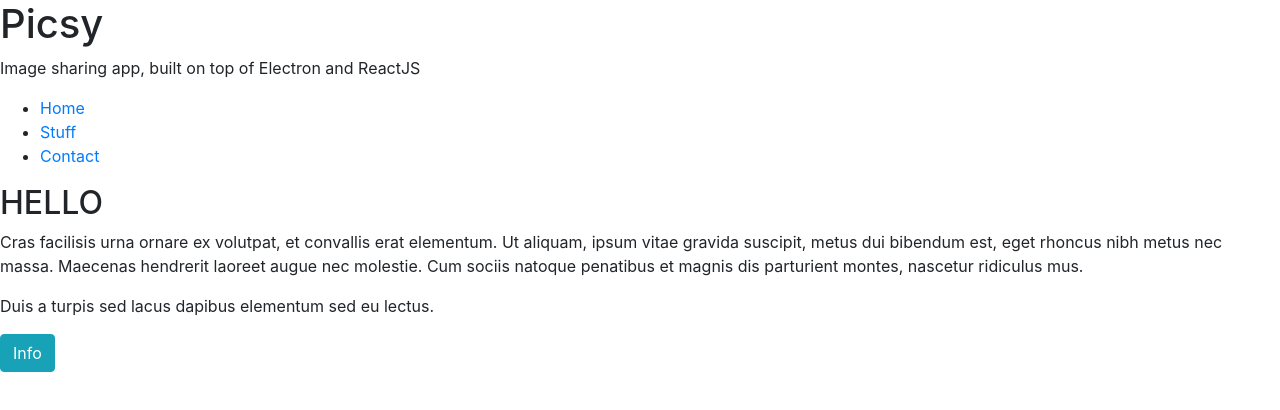
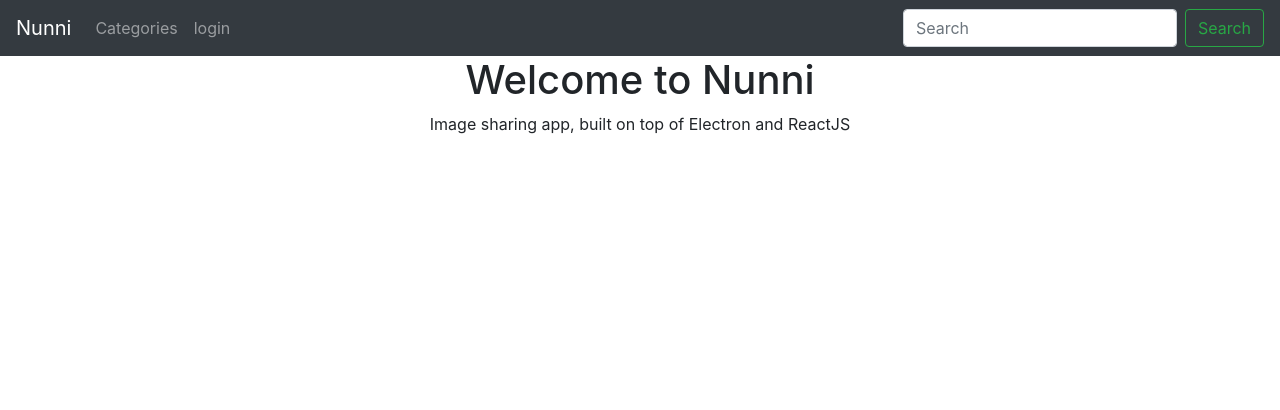
Before and after one commit to rohitkeshav/pic-sy, a React (Create React App) app: page / in a window 1280 px wide. Shown: the top 410 px of the page. Built offline with nearby package versions, Linux system fonts and the light colour scheme.

Commit message:
project setup | with working example of react router

```diff
--- a/package.json
+++ b/package.json
@@ -3,6 +3,7 @@
   "version": "0.1.0",
   "private": true,
   "dependencies": {
+    "bootstrap": "^4.1.3",
     "electron": "^3.0.9",
     "react": "^16.6.3",
     "react-dom": "^16.6.3",
--- a/public/index.html
+++ b/public/index.html
@@ -9,14 +9,16 @@
   <!-- Bootstrap CSS -->
   <link rel="stylesheet" href="https://stackpath.bootstrapcdn.com/bootstrap/4.1.3/css/bootstrap.min.css" integrity="sha384-MCw98/SFnGE8fJT3GXwEOngsV7Zt27NXFoaoApmYm81iuXoPkFOJwJ8ERdknLPMO"
     crossorigin="anonymous">
+  <link href="https://fonts.googleapis.com/css?family=Work+Sans" rel="stylesheet">
 
-  <title>Picsy</title>
+  <title>Nunni</title>
 </head>
 
   <body>
 
     <div id="root"></div>
-    <button type="button" class="btn btn-info">Info</button>
+
+    <!-- <button type="button" class="btn btn-info">Info</button> -->
 
     <!-- Optional JavaScript -->
     <!-- jQuery first, then Popper.js, then Bootstrap JS -->
--- a/src/App.css
+++ b/src/App.css
@@ -21,7 +21,14 @@
 .App-link {
   color: #61dafb;
 }
-
+.home-div{
+  /* height: 400px;
+  width: 800px; */
+  display: flex;
+  flex-direction: column;
+  justify-content: center;
+  text-align: center;
+}
 @keyframes App-logo-spin {
   from {
     transform: rotate(0deg);
--- a/src/App.js
+++ b/src/App.js
@@ -1,8 +1,20 @@
 import React, { Component } from 'react';
-import { Route, NavLink, HashRouter } from "react-router-dom";
+import NavBar from "./navbar";
+import { Route, Switch, HashRouter } from "react-router-dom";
+import Categories from "./categories";
+import Stuff from "./stuff";
 import Home from "./home";
-import Stuff from "./stuff";
-import Contact from "./contact";
+
+// content holds routes to our components
+const Content = () => (
+  <main>
+    <Switch>
+      <Route exact path='/' component={Home} />
+      <Route path='/categories' component={Categories} />
+      <Route path='/login' component={Stuff} />
+    </Switch>
+  </main>
+)
 
 
 class App extends Component {
@@ -10,21 +22,8 @@
     return (
       <HashRouter>
         <div>
-            <h1> Picsy </h1>
-            <p>
-              Image sharing app, built on top of Electron and ReactJS
-            </p>
-
-            <ul className="header">
-              <li><NavLink to="/">Home</NavLink></li>
-              <li><NavLink to="/stuff">Stuff</NavLink></li>
-              <li><NavLink to="/contact">Contact</NavLink></li>
-            </ul>
-            <div className="content">
-              <Route exact path="/" component={Home} />
-              <Route path="/stuff" component={Stuff} />
-              <Route path="/contact" component={Contact} />
-            </div>
+          <NavBar></NavBar>
+          <Content></Content>
         </div>
       </HashRouter>
     );
--- /dev/null
+++ b/src/categories.js
@@ -0,0 +1,20 @@
+import React, { Component } from "react";
+
+class Categories extends Component {
+    render() {
+        return (
+            <div>
+                <h2>Categories</h2>
+                <ul>
+                    <li>Funny</li>
+                    <li>Memes</li>
+                    <li>Games</li>
+                    <li>Fail</li>
+                    <li>Staff Picks</li>
+                </ul>
+            </div>
+        );
+    }
+}
+
+export default Categories;
--- a/src/home.js
+++ b/src/home.js
@@ -1,21 +1,14 @@
-import React, { Component } from "react";
+import React, { Component } from 'react';
+import './App.css'
 
-class Home extends Component {
+
+export default class Home extends Component {
     render() {
         return (
-            <div>
-                <h2>HELLO</h2>
-                <p>Cras facilisis urna ornare ex volutpat, et
-                convallis erat elementum. Ut aliquam, ipsum vitae
-                gravida suscipit, metus dui bibendum est, eget rhoncus nibh
-                metus nec massa. Maecenas hendrerit laoreet augue
-                nec molestie. Cum sociis natoque penatibus et magnis
-        dis parturient montes, nascetur ridiculus mus.</p>
-
-                <p>Duis a turpis sed lacus dapibus elementum sed eu lectus.</p>
+            <div className="home-div">
+                <h1>Welcome to Nunni</h1>
+                <p> Image sharing app, built on top of Electron and ReactJS </p>
             </div>
-        );
+        )
     }
 }
-
-export default Home;
--- a/src/index.css
+++ b/src/index.css
@@ -1,9 +1,7 @@
 body {
   margin: 0;
   padding: 0;
-  font-family: -apple-system, BlinkMacSystemFont, "Segoe UI", "Roboto", "Oxygen",
-    "Ubuntu", "Cantarell", "Fira Sans", "Droid Sans", "Helvetica Neue",
-    sans-serif;
+  font-family: 'Work Sans', sans-serif;
   -webkit-font-smoothing: antialiased;
   -moz-osx-font-smoothing: grayscale;
 }
--- /dev/null
+++ b/src/navbar.js
@@ -0,0 +1,40 @@
+import React, { Component } from 'react';
+import { Link } from "react-router-dom";
+import '../node_modules/bootstrap/dist/css/bootstrap.min.css'
+
+
+export default class NavBar extends Component {
+    render() {
+        return (
+            // <nav className="navbar fixed-top navbar-expand-lg navbar-dark bg-dark">
+                <nav className="navbar navbar-expand-lg navbar-dark bg-dark">
+
+                    <a className="navbar-brand" href="/">Nunni</a>
+
+                    <button className="navbar-toggler" type="button" data-toggle="collapse" data-target="#navbarTogglerDemo02" aria-controls="navbarTogglerDemo02" aria-expanded="false" aria-label="Toggle navigation">
+                        <span className="navbar-toggler-icon"></span>
+                    </button>
+
+                    <div className="collapse navbar-collapse" id="navbarTogglerDemo02">
+                            <ul className="navbar-nav mr-auto mt-2 mt-lg-0">
+
+                                <li className="nav-item">
+                                    <Link className="nav-link" to="/categories">Categories</Link>
+                                </li>
+
+                                <li className="nav-item">
+                                    <Link className="nav-link" to="/login">login</Link>
+                                </li>
+
+                            </ul>
+
+                        <form className="form-inline my-2 my-lg-0">
+                            <input className="form-control mr-sm-2" type="search" placeholder="Search"></input>
+                            <button className="btn btn-outline-success my-2 my-sm-0" type="submit">Search</button>
+                        </form>
+
+                    </div>
+                </nav>
+        );
+    }
+}
```
Also changed, not shown: 1 other file (tests, documents, lock files or other folders).
